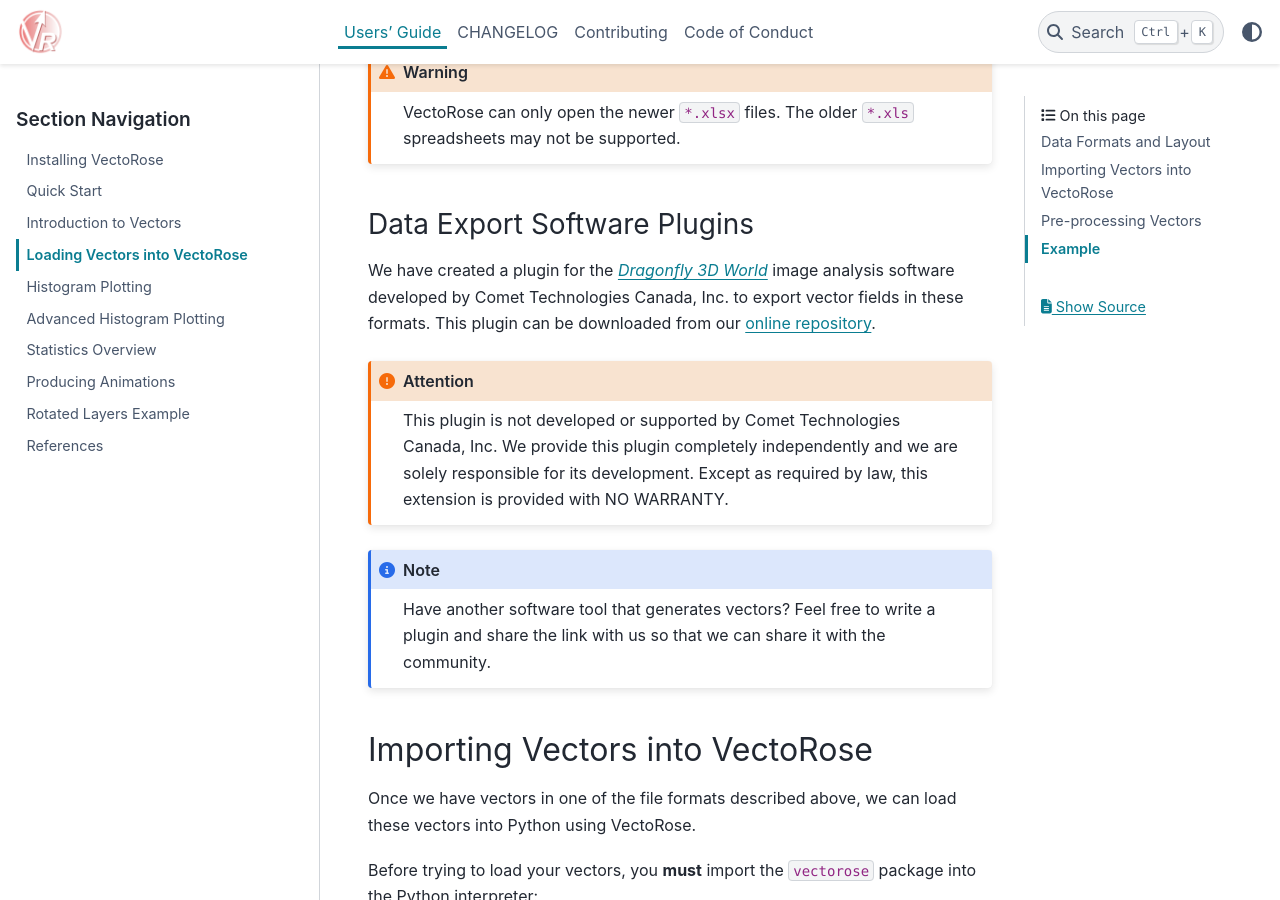
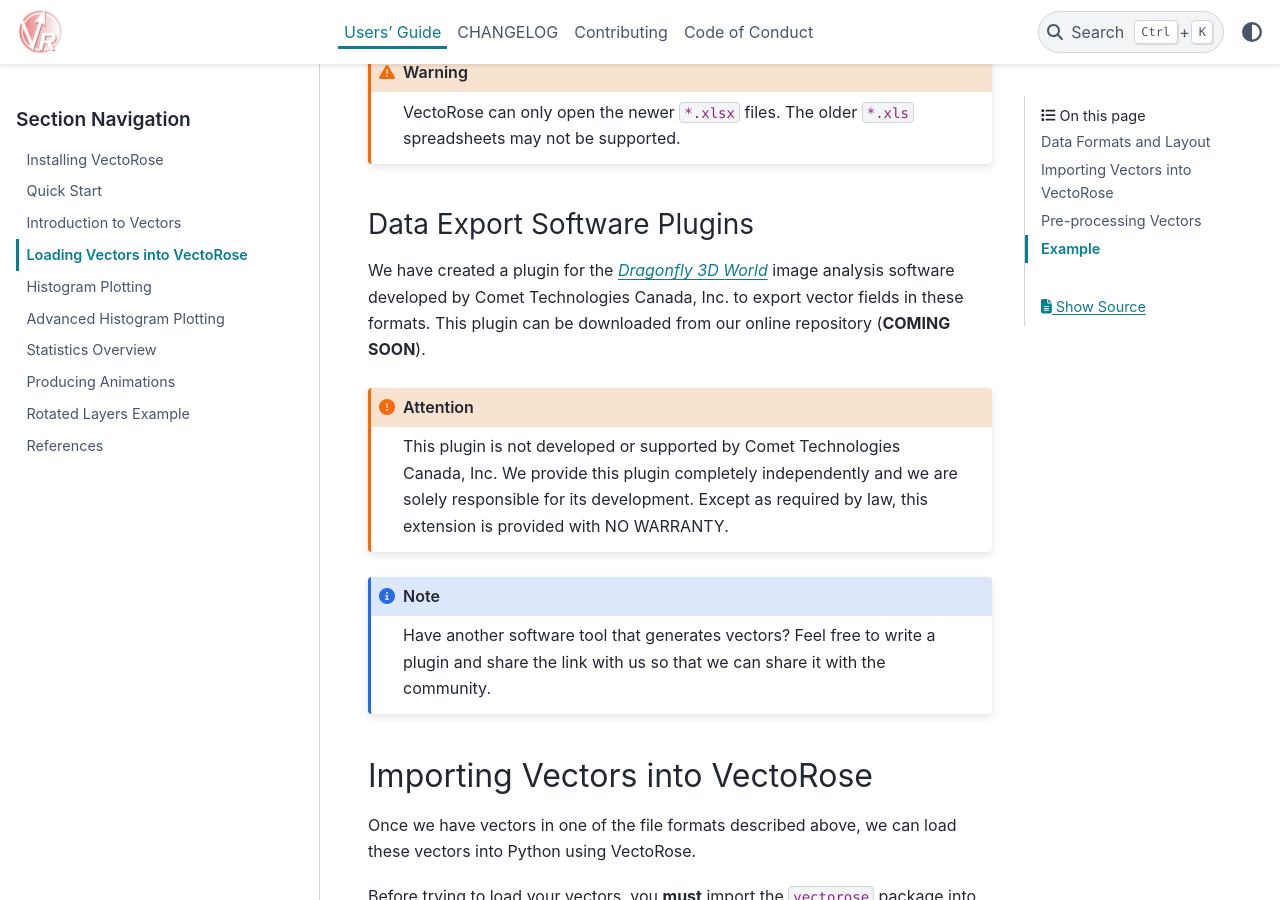
Before and after one commit to bzrudski/vectorose, a Sphinx documentation site: the page built from docs/users_guide/data_format.md, in a window 1280 px wide and 900 px high, scrolled down 2540 px. Built offline with Sphinx 7.4.7 and the PyData theme 0.15.4, drawn with Linux system fonts in a browser that asks for light colours; pages that are not in the unit, such as notebooks, are missing from menus.

Commit message:
docs: for now, remove the link to the plugin repo (to add back later).

````diff
--- a/docs/users_guide/data_format.md
+++ b/docs/users_guide/data_format.md
@@ -98,7 +98,7 @@ spreadsheets may not be supported.
 We have created a plugin for the [*Dragonfly 3D World*](https://dragonfly.comet.tech/)
 image analysis software developed by Comet Technologies Canada, Inc. to
 export vector fields in these formats. This plugin can be downloaded from
-our [online repository](https://github.com/bzrudski/).
+our online repository (**COMING SOON**).
 
 ```{attention}
 This plugin is not developed or supported by Comet Technologies Canada,
````
